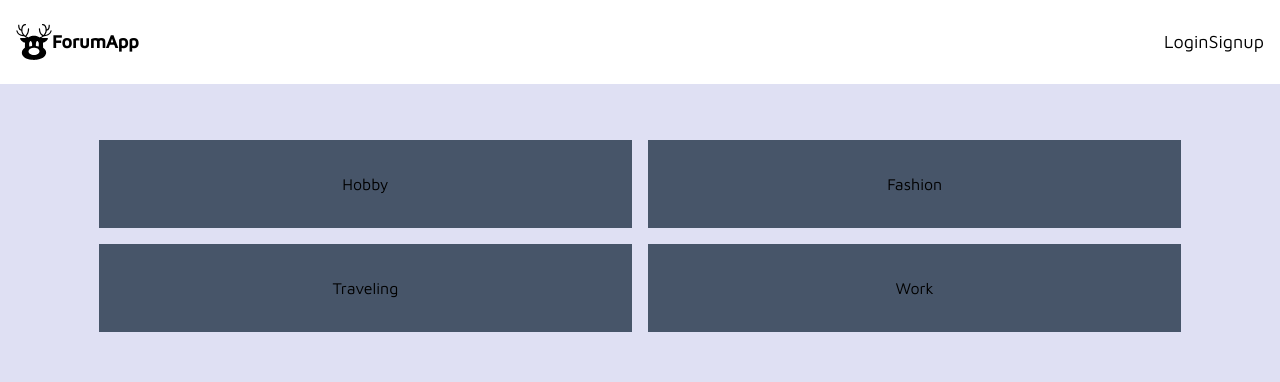
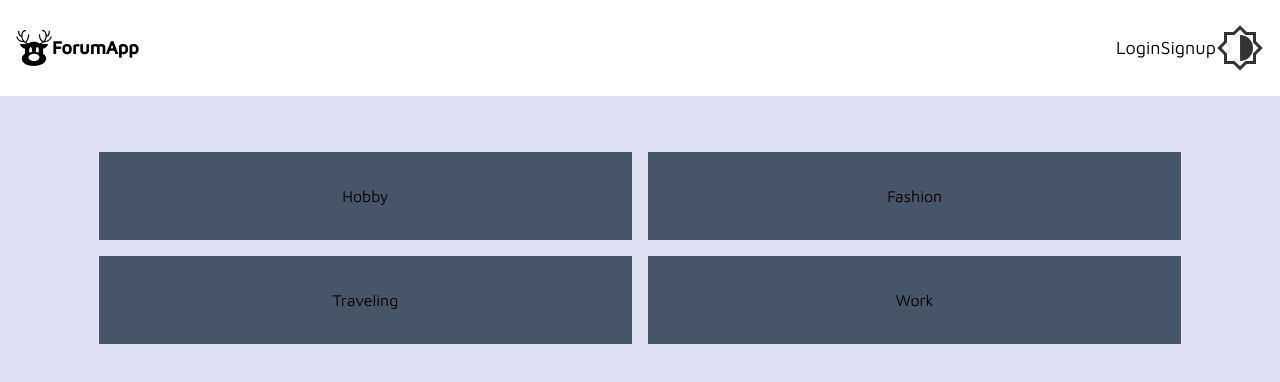
Before and after one commit to oliwerwojtas/forum-project, a React (Vite) app: page / in a window 1280 px wide. Shown: the top 382 px of the page. Built offline with nearby package versions, Linux system fonts and the light colour scheme; no server answers; the database is empty.

Commit message:
feat: :sparkles: add darkmode feature for application

```diff
--- a/package.json
+++ b/package.json
@@ -16,6 +16,7 @@
     "postcss-cli": "^10.1.0",
     "react": "^18.2.0",
     "react-dom": "^18.2.0",
+    "react-icons": "^4.8.0",
     "react-redux": "^8.0.5",
     "react-router-dom": "^6.8.1",
     "react-select": "^5.7.0",
--- a/src/App.jsx
+++ b/src/App.jsx
@@ -5,11 +5,12 @@ import HomePage from "./pages/homepage/HomePage";
 import Login from "./pages/login/Login";
 import Signup from "./pages/signup/Signup";
 import Create from "./pages/create/Create";
-import CategoriesList from "../src/components/CategoriesList";
+import TopicList from "./pages/list/TopicList";
 import Details from "./pages/details/Details";
 import RootLayout from "./pages/RootLayout";
 import ErrorPage from "./pages/ErrorPage";
-
+import ListOfTopics from "./pages/list/ListOfTopics";
+import "./index.css";
 const router = createBrowserRouter([
   {
     path: "/",
@@ -21,14 +22,15 @@ const router = createBrowserRouter([
       { path: "/signup", element: <Signup /> },
       { path: "/create", element: <Create /> },
       { path: "/details/:id", element: <Details /> },
+      { path: "/list", element: <TopicList /> },
     ],
   },
 ]);
 
 function App() {
-  const { authIsReady } = useAuthContext();
+  const { authIsReady, mode } = useAuthContext();
 
-  return <div>{authIsReady && <RouterProvider router={router} />}</div>;
+  return <div className={`App ${mode}`}>{authIsReady && <RouterProvider router={router} />}</div>;
 }
 
 export default App;
--- a/src/components/MainNavigation.jsx
+++ b/src/components/MainNavigation.jsx
@@ -2,7 +2,7 @@ import { NavLink } from "react-router-dom";
 import { useLogout } from "../hooks/useLogout";
 import Logo from "../assets/logo.svg";
 import { useAuthContext } from "../hooks/useAuthContext";
-
+import { ThemeMode } from "../utilities/ThemeMode";
 import Avatar from "./Avatar";
 
 const MainNavigation = () => {
@@ -47,6 +47,9 @@ const MainNavigation = () => {
             </div>
           )}
         </li>
+        <li>
+          <ThemeMode />
+        </li>
         <li className="text-base">{user && <button onClick={logout}>Log out</button>}</li>
       </ul>
     </nav>
--- a/src/components/Sidebar.jsx
+++ b/src/components/Sidebar.jsx
@@ -1,5 +1,4 @@
 import { NavLink } from "react-router-dom";
-import Icon from "../assets/dashboard.svg";
 
 const Sidebar = () => {
   return (
@@ -15,7 +14,7 @@ const Sidebar = () => {
         <li>
           <NavLink to="/create">
             <div className="bg-blue-500 hover:bg-blue-700 text-white font-bold py-1 px-2 rounded">
-              <span>New text</span>
+              <span>Create</span>
             </div>
           </NavLink>
         </li>
--- a/src/context/AuthContext.jsx
+++ b/src/context/AuthContext.jsx
@@ -11,6 +11,8 @@ export const authReducer = (state, action) => {
       return { ...state, user: null };
     case "AUTH_IS_READY":
       return { user: action.payload, authIsReady: true };
+    case "CHANGE_MODE":
+      return { ...state, mode: action.payload };
     default:
       return state;
   }
@@ -20,7 +22,12 @@ export const AuthContextProvider = ({ children }) => {
   const [state, dispatch] = useReducer(authReducer, {
     user: null,
     authIsReady: false,
+    mode: "dark",
   });
+
+  const changeMode = (mode) => {
+    dispatch({ type: "CHANGE_MODE", payload: mode });
+  };
 
   useEffect(() => {
     const unsub = projectAuth.onAuthStateChanged((user) => {
@@ -31,5 +38,9 @@ export const AuthContextProvider = ({ children }) => {
 
   console.log("AuthContext state:", state);
 
-  return <AuthContext.Provider value={{ ...state, dispatch }}>{children}</AuthContext.Provider>;
+  return (
+    <AuthContext.Provider value={{ ...state, dispatch, changeMode }}>
+      {children}
+    </AuthContext.Provider>
+  );
 };
--- a/src/index.css
+++ b/src/index.css
@@ -8,3 +8,8 @@ body {
   background-color: #dfe0f3;
   font-family: "Maven Pro", sans-serif;
 }
+
+.App.dark {
+  background-color: red;
+  height: 100vh;
+}
--- a/src/pages/details/TopicDetails.jsx
+++ b/src/pages/details/TopicDetails.jsx
@@ -1,5 +1,6 @@
 import Avatar from "../../components/Avatar";
 import { useFirestore } from "../../hooks/useFirestore";
+import { Link } from "react-router-dom";
 const TopicDetails = ({ topic }) => {
   const { deleteDocument } = useFirestore("projects");
 
@@ -19,6 +20,12 @@ const TopicDetails = ({ topic }) => {
     <div className="flex flex-col justify-center items-center">
       <div className="bg-white w-80 shadow-md rounded px-8 pt-6 pb-8 mb-4">
         <h2 className="title text-center font-bold text-xl mb-6">Topic Details</h2>
+        <Link
+          to="/"
+          className="bg-blue-500 hover:bg-blue-700 text-white font-bold py-2 px-4 rounded"
+        >
+          Powrót do wyboru kategorii
+        </Link>
         {topicDetails.map((detail) => (
           <div key={detail.title}>
             <h4 className="text-2xl font-bold mb-2">{detail.title}</h4>
--- a/src/pages/homepage/HomePage.jsx
+++ b/src/pages/homepage/HomePage.jsx
@@ -1,23 +1,26 @@
 import { useState } from "react";
-import TopicList from "../../components/CategoriesList";
+import TopicList from "../list/TopicList";
 import { useCollection } from "../../hooks/useCollection";
 import { categories } from "../create/Create";
-import { Link } from "react-router-dom";
+import { Link, useNavigate } from "react-router-dom";
 
 const HomePage = () => {
   const { documents, error } = useCollection("projects");
   const [selectedCategory, setSelectedCategory] = useState("");
-
+  // const navigate = useNavigate();
   const handleCategoryClick = (category) => {
     setSelectedCategory(category);
   };
+
   return (
     <div>
       {error && <p>{error}</p>}
       {documents && (
         <div className="flex justify-center items-center flex-wrap mt-12">
           {selectedCategory ? (
-            <TopicList topics={documents.filter((doc) => doc.category === selectedCategory)} />
+            <div>
+              <TopicList topics={documents.filter((doc) => doc.category === selectedCategory)} />
+            </div>
           ) : (
             categories.map((category) => (
               <div
--- /dev/null
+++ b/src/pages/list/ListOfTopics.jsx
@@ -0,0 +1,5 @@
+const ListOfTopics = () => {
+  return <div>elo</div>;
+};
+
+export default ListOfTopics;
--- a/src/components/CategoriesList.jsx
+++ b/src/pages/list/TopicList.jsx
@@ -1,11 +1,14 @@
 import { Link } from "react-router-dom";
-import Avatar from "./Avatar";
+import Avatar from "../../components/Avatar";
 
 const TopicList = ({ topics }) => {
   return (
     <div className="flex flex-col justify-center items-center">
       <div className="bg-white w-80 shadow-md rounded px-8 pt-6 pb-8 mb-4">
-        <Link className="bg-blue-500 hover:bg-blue-700 text-white font-bold py-2 px-4 rounded">
+        <Link
+          to="/"
+          className="bg-blue-500 hover:bg-blue-700 text-white font-bold py-2 px-4 rounded"
+        >
           Powrót do wyboru kategorii
         </Link>
 
--- /dev/null
+++ b/src/utilities/ThemeMode.jsx
@@ -0,0 +1,22 @@
+import { useAuthContext } from "../hooks/useAuthContext";
+import darkmode from "../assets/darkmode.svg";
+
+export const ThemeMode = () => {
+  const { changeMode, mode } = useAuthContext();
+
+  const toggleMode = () => {
+    changeMode(mode === "dark" ? "light" : "dark");
+  };
+  console.log(mode);
+
+  return (
+    <div>
+      <img
+        onClick={toggleMode}
+        src={darkmode}
+        alt="dark/light toggle icon"
+        style={{ filter: mode === "dark" ? "invert(100%)" : "invert(20%)" }}
+      />
+    </div>
+  );
+};
```
Also changed, not shown: src/assets/darkmode.svg (added), src/pages/homepage/Home.css (deleted), 1 other file (tests, documents, lock files or other folders).
